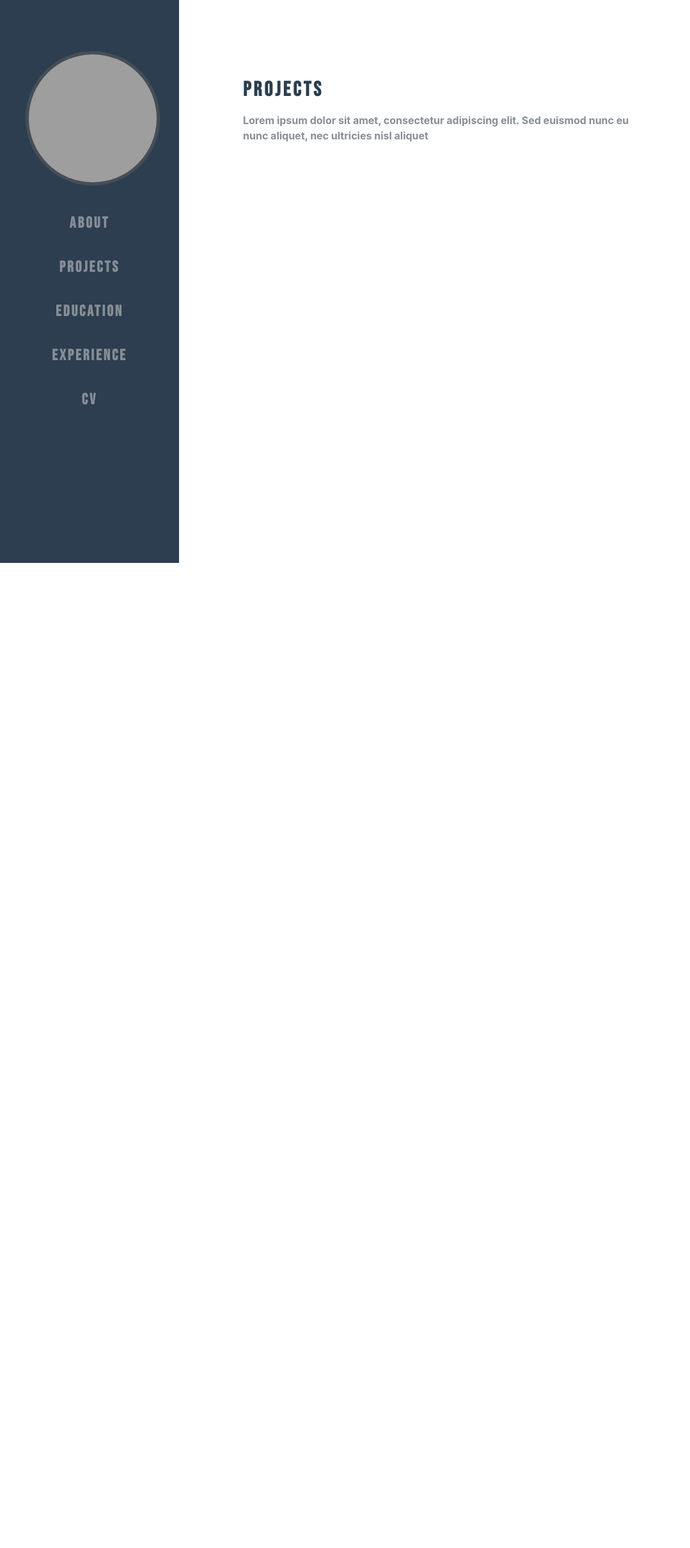
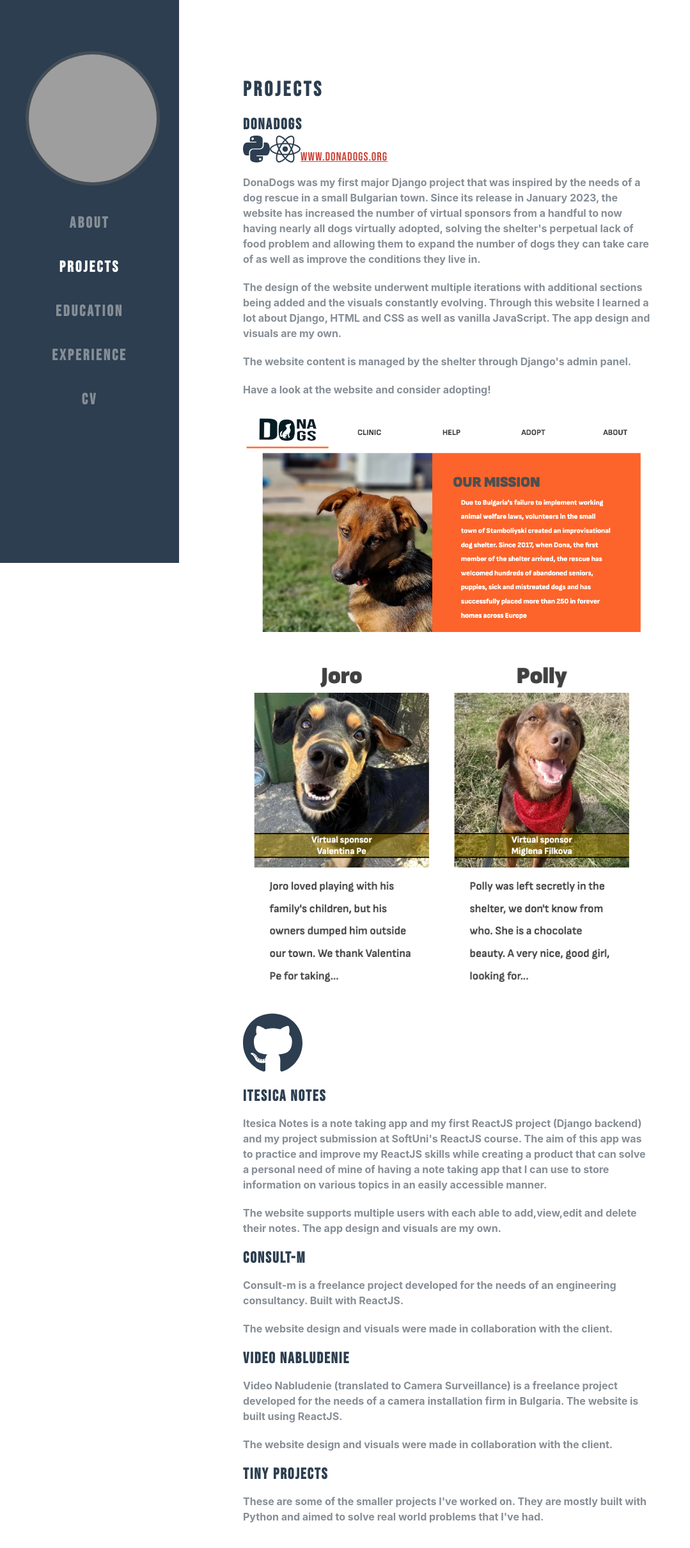
Before and after one commit to AtanasKodzhamanov/Portfolio, a React (Create React App) app in the folder portfolio-front-end/: page /projects in a window 1280 px wide. Shown: the top 2420 px of the page at 64% size, without its empty margins (0-1079 px from the left). Before the commit the page ends 800 px from the top, so only its background shows below. Built offline with nearby package versions, Linux system fonts and the light colour scheme; grey boxes are pictures that could not be loaded; a web font is replaced by a local one.

Commit message:
Fix a few bugs. Add project content

```diff
--- a/portfolio-front-end/src/components/AnimatedRoutes.js
+++ b/portfolio-front-end/src/components/AnimatedRoutes.js
@@ -1,5 +1,5 @@
 import React, { useState, useEffect, useRef } from 'react';
-import { Routes, Route, useLocation, useHistory } from 'react-router-dom';
+import { Routes, Route, useLocation } from 'react-router-dom';
 import About from './About';
 import Projects from './Projects';
 import Education from './Education';
@@ -12,16 +12,10 @@ function AnimatedRoutes() {
     const currentPathRef = useRef(location.pathname);
     const prevPathRef = useRef("initial");
 
-    function AnimatedRoutes({ currentPathRef, prevPathRef }) {
-        const location = useLocation();
-
-        if (prevPathRef.current !== currentPathRef.current) {
-            console.log("current pathname: " + currentPathRef.current);
-            console.log("previous pathname: " + prevPathRef.current);
-            prevPathRef.current = currentPathRef.current;
-            currentPathRef.current = location.pathname;
-        }
-    }
+    useEffect(() => {
+        prevPathRef.current = currentPathRef.current;
+        currentPathRef.current = location.pathname;
+    }, [location]);
 
     const pathsOrder = ['/', '/projects', '/education', '/experience', '/cv'];
 
@@ -34,11 +28,11 @@ function AnimatedRoutes() {
     return (
         <AnimatePresence>
             <Routes>
-                <Route path="/" element={<About direction={animationDirection()} />} />
-                <Route path="/projects" element={<Projects direction={animationDirection()} />} />
-                <Route path="/education" element={<Education direction={animationDirection()} />} />
-                <Route path="/experience" element={<Experience direction={animationDirection()} />} />
-                <Route path="/cv" element={<CV direction={animationDirection()} />} />
+                <Route exact path="/" element={<About direction={animationDirection()} />} />
+                <Route exact path="/projects" element={<Projects direction={animationDirection()} />} />
+                <Route exact path="/education" element={<Education direction={animationDirection()} />} />
+                <Route exact path="/experience" element={<Experience direction={animationDirection()} />} />
+                <Route exact path="/cv" element={<CV direction={animationDirection()} />} />
             </Routes>
         </AnimatePresence>
     );
--- a/portfolio-front-end/src/components/Projects.js
+++ b/portfolio-front-end/src/components/Projects.js
@@ -1,6 +1,14 @@
 import React from 'react';
 import { motion } from 'framer-motion';
 import { transition, variants } from './Animations';
+import { FontAwesomeIcon } from '@fortawesome/react-fontawesome';
+import { library } from '@fortawesome/fontawesome-svg-core';
+import { faGithub, faPython, faJsSquare, faReact } from '@fortawesome/free-brands-svg-icons';
+import dona1 from "../assets/dona1.png"
+import dona2 from "../assets/dona2.png"
+
+
+library.add(faPython, faJsSquare, faReact, faGithub);
 
 const Projects = ({ direction }) => {
     return (
@@ -12,9 +20,56 @@ const Projects = ({ direction }) => {
             variants={variants[direction]}
         >
             <h1>Projects</h1>
-            <p>
-                Lorem ipsum dolor sit amet, consectetur adipiscing elit. Sed euismod nunc eu nunc aliquet, nec ultricies nisl aliquet
-            </p>
+            <div>
+                <h2>DonaDogs</h2>
+                <FontAwesomeIcon
+                    icon={faPython}
+                    size="3x"
+                    style={{ color: "#2c3e50" }}
+                />
+                <FontAwesomeIcon
+                    icon={faReact}
+                    size="3x"
+                    style={{ color: "#2c3e50" }}
+                />
+                <a href="https://www.donadogs.com/en/">www.donadogs.org</a>
+
+                <p>DonaDogs was my first major Django project that was inspired by the needs of a dog rescue in a small Bulgarian town. Since its release in January 2023, the website has increased the number of virtual sponsors from a handful to now having nearly all dogs virtually adopted, solving the shelter's perpetual lack of food problem and allowing them to expand the number of dogs they can take care of as well as improve the conditions they live in.</p>
+                <p>The design of the website underwent multiple iterations with additional sections being added and the visuals constantly evolving. Through this website I learned a lot about Django, HTML and CSS as well as vanilla JavaScript. The app design and visuals are my own.</p>
+                <p>The website content is managed by the shelter through Django's admin panel.</p>
+                <p>Have a look at the website and consider adopting!  </p>
+                <img src={dona1} />
+                <img src={dona2} />
+
+                <FontAwesomeIcon
+                    icon={faGithub}
+                    size="6x"
+                    style={{ color: "#2c3e50" }}
+                    onClick={() => window.open("https://github.com/AtanasKodzhamanov/www.DonaDogs.org", "_blank")}
+                />
+            </div>
+
+            <div>
+                <h2>Itesica Notes</h2>
+                <p>Itesica Notes is a note taking app and my first ReactJS project (Django backend) and my project submission at SoftUni's ReactJS course. The aim of this app was to practice and improve my ReactJS skills while creating a product that can solve a personal need of mine of having a note taking app that I can use to store information on various topics in an easily accessible manner.</p>
+                <p>The website supports multiple users with each able to add,view,edit and delete their notes. The app design and visuals are my own.</p>
+            </div>
+            <div>
+                <h2>Consult-m</h2>
+                <p>Consult-m is a freelance project developed for the needs of an engineering consultancy. Built with ReactJS. </p>
+                <p>The website design and visuals were made in collaboration with the client.</p>
+            </div>
+            <div>
+                <h2>Video Nabludenie</h2>
+                <p>Video Nabludenie (translated to Camera Surveillance) is a freelance project developed for the needs of a camera installation firm in Bulgaria. The website is built using ReactJS.</p>
+                <p>The website design and visuals were made in collaboration with the client.</p>
+            </div>
+            <div>
+                <h2>Tiny Projects</h2>
+                <p>These are some of the smaller projects I've worked on. They are mostly built with Python and aimed to solve real world problems that I've had.</p>
+            </div>
+
+
         </motion.div>
     );
 };
--- a/portfolio-front-end/src/components/SideHeader.css
+++ b/portfolio-front-end/src/components/SideHeader.css
@@ -43,3 +43,9 @@
   .side-header-links a:hover {
     color: white;
   }
+
+
+  .side-header-links a.active {
+    color: white;
+    text-decoration: bold;
+  }
--- a/portfolio-front-end/src/components/SideHeader.js
+++ b/portfolio-front-end/src/components/SideHeader.js
@@ -1,8 +1,16 @@
 import React, { useState, useEffect } from 'react';
+import { Link, useLocation } from 'react-router-dom';
 import './SideHeader.css';
 
+function SideHeader(props) {
+    const [activeLink, setActiveLink] = useState('/');
+    const location = useLocation();
 
-function SideHeader(props) {
+    useEffect(() => {
+        // Set the active link based on the current page URL
+        setActiveLink(location.pathname);
+    }, [location.pathname]);
+
     return (
         <div className="navbar">
             <div className="side-header">
@@ -10,11 +18,11 @@ function SideHeader(props) {
                     <img src="https://media.licdn.com/dms/image/C4E03AQFOyZTGqtVpCQ/profile-displayphoto-shrink_400_400/0/1608346958215?e=1687996800&v=beta&t=_s4b9pwWifugANfBV5ZCXnd9mMw7Gb8fkzo3G_fjMac" />
                 </div>
                 <div className="side-header-links">
-                    <a href="/">ABOUT</a>
-                    <a href="/projects">PROJECTS</a>
-                    <a href="/education">EDUCATION</a>
-                    <a href="/experience">EXPERIENCE</a>
-                    <a href="/cv">CV</a>
+                    <Link className={activeLink === '/' ? 'active' : ''} to="/">ABOUT</Link>
+                    <Link className={activeLink === '/projects' ? 'active' : ''} to="/projects">PROJECTS</Link>
+                    <Link className={activeLink === '/education' ? 'active' : ''} to="/education">EDUCATION</Link>
+                    <Link className={activeLink === '/experience' ? 'active' : ''} to="/experience">EXPERIENCE</Link>
+                    <Link className={activeLink === '/cv' ? 'active' : ''} to="/cv">CV</Link>
                 </div>
             </div>
         </div>
```
Also changed, not shown: portfolio-front-end/src/assets/dona1.png (added), portfolio-front-end/src/assets/dona2.png (added), portfolio-front-end/src/components/Experience.css (added), portfolio-front-end/src/components/Projects.css (added).
